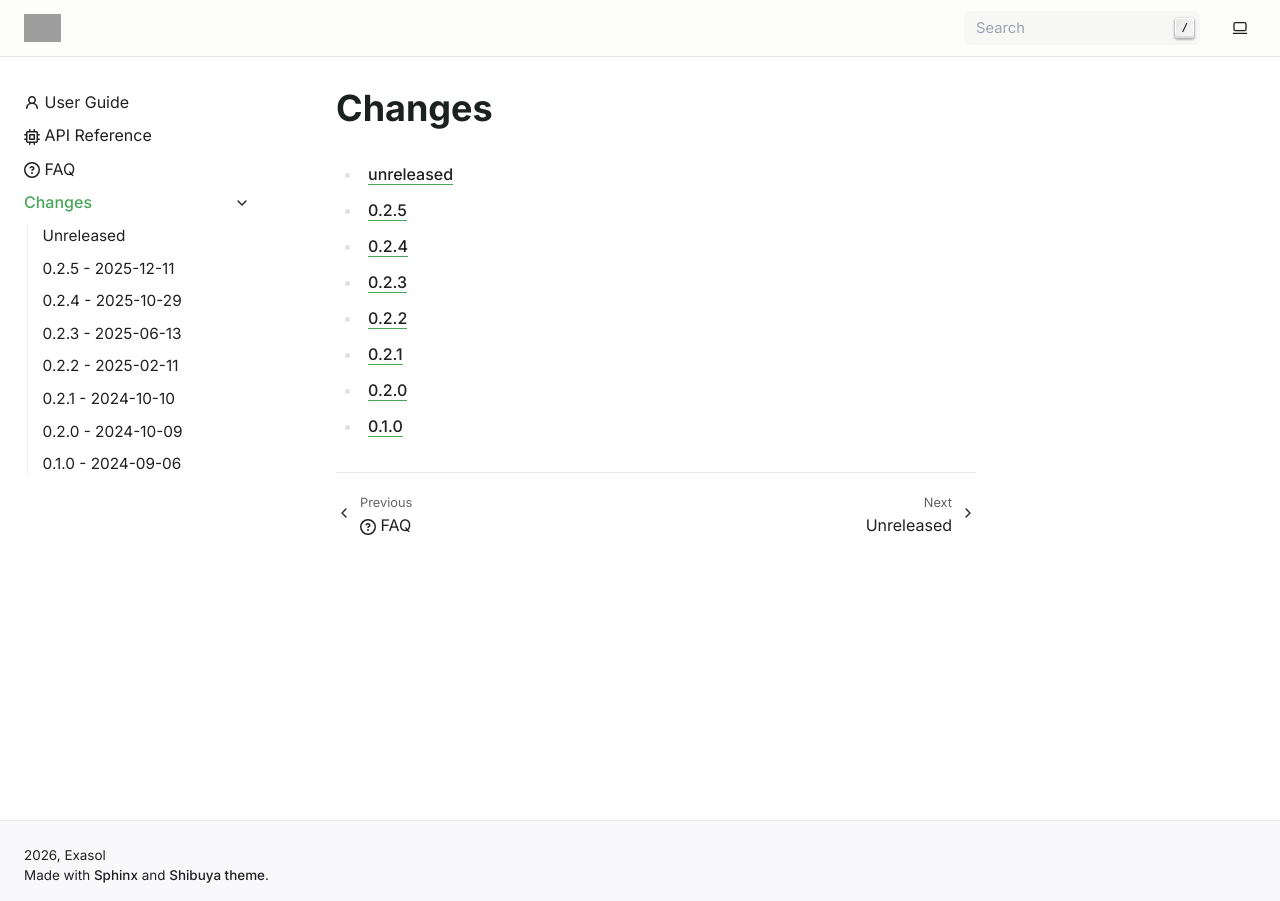
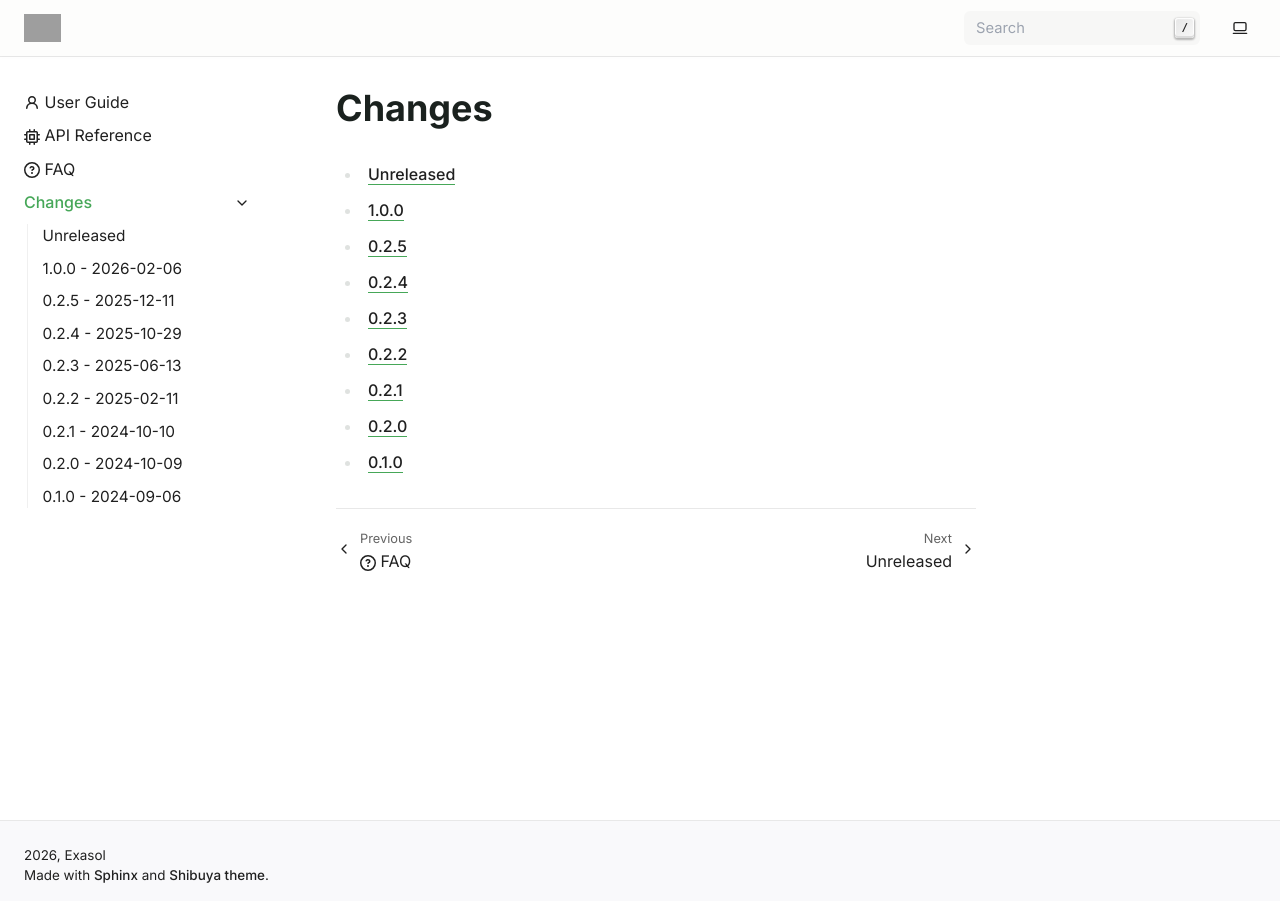
Before and after one commit to exasol/pytest-extension, a Sphinx documentation site: the page built from doc/changes/changelog.md, in a window 1280 px wide. Built offline with Sphinx 7.4.7, drawn with Linux system fonts in a browser that asks for light colours; pages that are not in the unit, such as notebooks, are missing from menus; grey boxes are pictures that could not be loaded.

```diff
--- a/doc/changes/changelog.md
+++ b/doc/changes/changelog.md
@@ -1,6 +1,7 @@
 # Changes
 
-* [unreleased](unreleased.md)
+* [Unreleased](unreleased.md)
+* [1.0.0](changes_1.0.0.md)
 * [0.2.5](changes_0.2.5.md)
 * [0.2.4](changes_0.2.4.md)
 * [0.2.3](changes_0.2.3.md)
@@ -15,6 +16,7 @@
 hidden:
 ---
 unreleased
+changes_1.0.0
 changes_0.2.5
 changes_0.2.4
 changes_0.2.3
```
Also changed, not shown: doc/changes/changes_1.0.0.md (added, +9 -0 lines), doc/changes/unreleased.md (+1 -7 lines).
